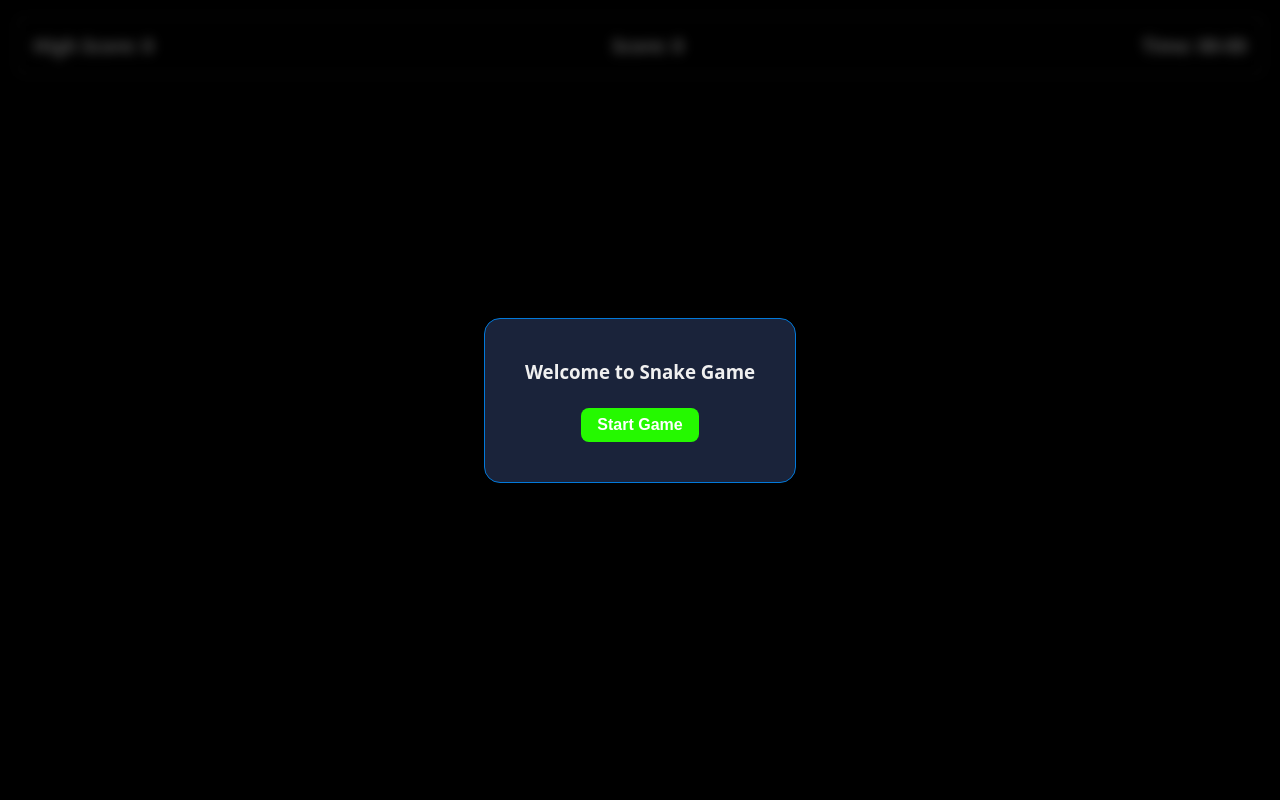
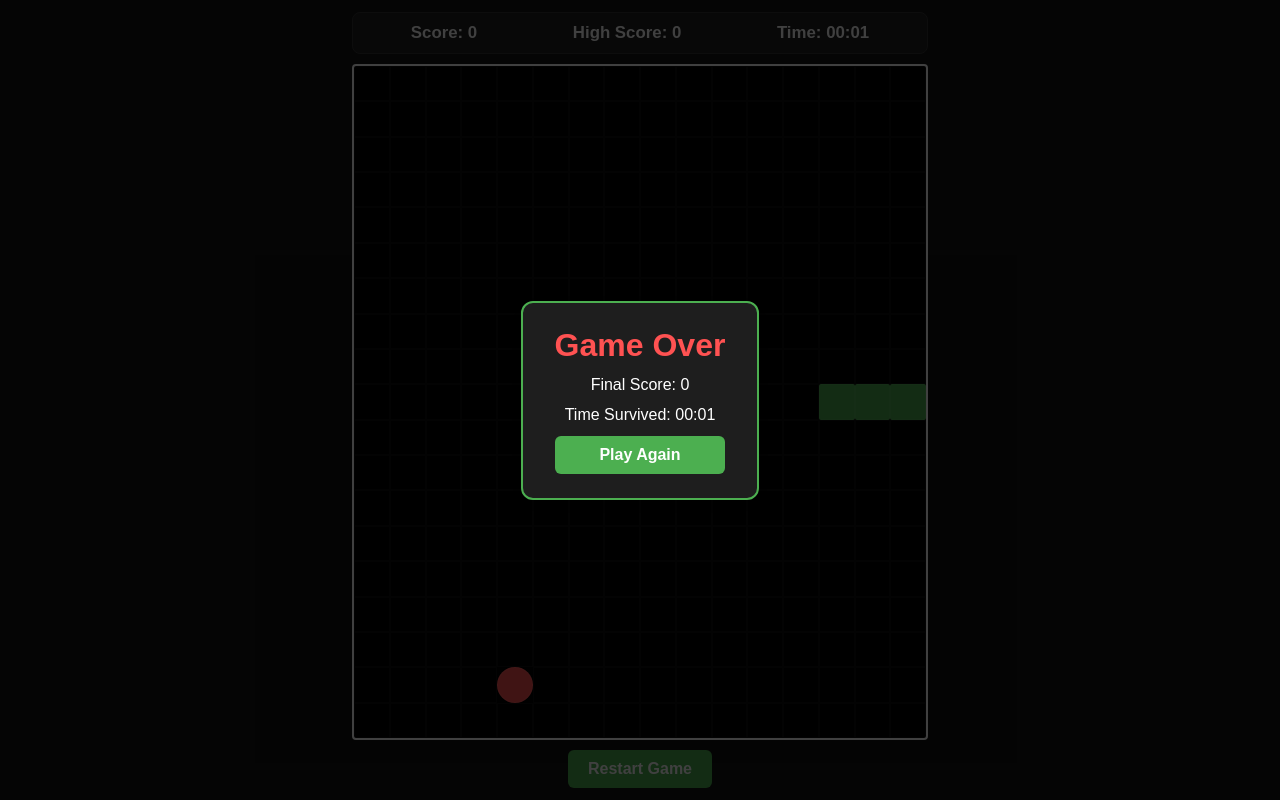
Before and after one commit to shivamgalar/Snake-Game, a plain HTML site: page index.html in a window 1280 px wide. Drawn offline with Linux system fonts and the light colour scheme.

Commit message:
Add live timer, game over modal, and restart functionality

```diff
--- a/index.html
+++ b/index.html
@@ -1,52 +1,55 @@
 <!DOCTYPE html>
 <html lang="en">
-
 <head>
   <meta charset="UTF-8">
-    <meta name="viewport" content="width=device-width, initial-scale=1.0">
-    <title>SnakeGame</title>
+  <meta name="viewport" content="width=device-width, initial-scale=1.0, maximum-scale=1.0, user-scalable=no">
+  <title>Snake Game</title>
   <link rel="stylesheet" href="style.css">
 </head>
-
 <body>
   <main>
     <section>
       <div class="infos">
         <div class="info">
-                    <h3>High Score:
-                        <span id="high-score">0</span>
-                    </h3>
+          <h3>Score: <span id="score">0</span></h3>
         </div>
-
         <div class="info">
-                    <h3> Score:
-                        <span id="score">0</span>
-                    </h3>
+          <h3>High Score: <span id="high-score">0</span></h3>
         </div>
-
         <div class="info">
-                    <h3>Time:
-                        <span id="Time">00-00</span>
-                    </h3>
+          <h3>Time: <span id="timer">00:00</span></h3>
         </div>
       </div>
 
       <div class="board"></div>
-        </section>
 
-        <div class="modal">
-            <div class="start-game">
-                <h3>Welcome to Snake Game</h3>
-                <button class="btn-start">Start Game </button>
+      <!-- Controls & Restart Header -->
+      <div class="actions">
+        <button id="restart-btn" class="btn-action">Restart Game</button>
       </div>
-            <div class="game-over">
-                <h3>Game Over</h3>
-                <button class="btn-restart">Restart Game </button>
+
+      <!-- On-Screen Controls for Mobile -->
+      <div class="mobile-controls">
+        <button class="btn-ctrl" id="up">▲</button>
+        <div class="controls-row">
+          <button class="btn-ctrl" id="left">◀</button>
+          <button class="btn-ctrl" id="down">▼</button>
+          <button class="btn-ctrl" id="right">▶</button>
         </div>
       </div>
+    </section>
   </main>
+
+  <!-- Game Over Overlay Modal -->
+  <div id="game-over-modal" class="modal-overlay hidden">
+    <div class="modal-card">
+      <h2>Game Over</h2>
+      <p>Final Score: <span id="modal-score">0</span></p>
+      <p>Time Survived: <span id="modal-time">00:00</span></p>
+      <button id="modal-restart-btn" class="btn-action">Play Again</button>
+    </div>
+  </div>
 
   <script src="script.js"></script>
 </body>
-
 </html>
--- a/script.js
+++ b/script.js
@@ -1,164 +1,195 @@
-// 1. Select DOM elements FIRST
 const board = document.querySelector('.board');
-const startBtn = document.querySelector('.btn-start');
-const modal = document.querySelector('.modal');
-const startGameModal = document.querySelector('.start-game');
-const gameOverModal = document.querySelector('.game-over');
-const restartButton = document.querySelector('.btn-restart');
+const scoreEl = document.getElementById('score');
+const highScoreEl = document.getElementById('high-score');
+const timerEl = document.getElementById('timer');
 
-const highScoreElement = document.querySelector('#high-score');
-const ScoreElement = document.querySelector('#score');
-const timeElement = document.querySelector('#Time'); // Fixed: capitalized 'T' to match index.html
+const gameOverModal = document.getElementById('game-over-modal');
+const modalScoreEl = document.getElementById('modal-score');
+const modalTimeEl = document.getElementById('modal-time');
+const restartBtn = document.getElementById('restart-btn');
+const modalRestartBtn = document.getElementById('modal-restart-btn');
 
-const blockWidth = 50;
-const blockHeight = 50;
-
-let highScore = localStorage.getItem("highScore") || 0;
-let score = 0;
-let secondsCount = 0;
-
-highScoreElement.innerText = highScore;
+const blockWidth = window.innerWidth < 600 ? 25 : 35;
+const blockHeight = blockWidth;
 
 const cols = Math.floor(board.clientWidth / blockWidth);
 const rows = Math.floor(board.clientHeight / blockHeight);
 
-let IntervalId = null;
-let timeIntervalId = null;
-
-// Grid indexing: row (0 to rows-1), col (0 to cols-1)
-let food = { row: Math.floor(Math.random() * rows), col: Math.floor(Math.random() * cols) };
+board.style.setProperty('--cols', cols);
+board.style.setProperty('--rows', rows);
 
 const blocks = {};
-let snake = [
-    { row: 1, col: 5 },
-    { row: 1, col: 4 },
-    { row: 1, col: 3 }
-];
+let snake = [];
+let direction = 'right';
+let nextDirection = 'right';
+let food = null;
+let score = 0;
+let highScore = localStorage.getItem('snakeHighScore') || 0;
 
-let direction = 'right';
+let gameInterval = null;
+let timerInterval = null;
+let secondsElapsed = 0;
 
-// Build grid
+highScoreEl.innerText = highScore;
+
+// Generate Grid
 for (let row = 0; row < rows; row++) {
   for (let col = 0; col < cols; col++) {
     const block = document.createElement('div');
-        block.classList.add("block");
+    block.classList.add('block');
+    blocks[`${row},${col}`] = block;
     board.appendChild(block);
-        blocks[`${row},${col}`] = block;
   }
 }
 
-function render() {
-    let head = { ...snake[0] };
+function formatTime(sec) {
+  const mins = Math.floor(sec / 60);
+  const secs = sec % 60;
+  return `${mins < 10 ? '0' : ''}${mins}:${secs < 10 ? '0' : ''}${secs}`;
+}
 
-    if (direction === "left") head.col -= 1;
-    else if (direction === "right") head.col += 1;
-    else if (direction === "up") head.row -= 1;
-    else if (direction === "down") head.row += 1;
+function startTimer() {
+  clearInterval(timerInterval);
+  secondsElapsed = 0;
+  timerEl.innerText = '00:00';
+  timerInterval = setInterval(() => {
+    secondsElapsed++;
+    timerEl.innerText = formatTime(secondsElapsed);
+  }, 1000);
+}
 
-    // Wall collision logic
-    if (head.row < 0 || head.row >= rows || head.col < 0 || head.col >= cols) {
-        clearInterval(IntervalId);
-        clearInterval(timeIntervalId);
-        modal.style.display = "flex";
-        startGameModal.style.display = "none";
-        gameOverModal.style.display = "flex";
+function stopTimer() {
+  clearInterval(timerInterval);
+}
+
+function initGame() {
+  clearInterval(gameInterval);
+  stopTimer();
+  gameOverModal.classList.add('hidden');
+
+  score = 0;
+  scoreEl.innerText = score;
+  direction = 'right';
+  nextDirection = 'right';
+
+  const startRow = Math.floor(rows / 2);
+  const startCol = Math.floor(cols / 2);
+
+  snake = [
+    { x: startRow, y: startCol },
+    { x: startRow, y: startCol - 1 },
+    { x: startRow, y: startCol - 2 }
+  ];
+
+  spawnFood();
+  startTimer();
+  render();
+  gameInterval = setInterval(gameStep, 150);
+}
+
+function spawnFood() {
+  let valid = false;
+  while (!valid) {
+    const r = Math.floor(Math.random() * rows);
+    const c = Math.floor(Math.random() * cols);
+    const inSnake = snake.some(segment => segment.x === r && segment.y === c);
+    if (!inSnake) {
+      food = { x: r, y: c };
+      valid = true;
+    }
+  }
+}
+
+function setDirection(newDir) {
+  if (newDir === 'up' && direction !== 'down') nextDirection = 'up';
+  if (newDir === 'down' && direction !== 'up') nextDirection = 'down';
+  if (newDir === 'left' && direction !== 'right') nextDirection = 'left';
+  if (newDir === 'right' && direction !== 'left') nextDirection = 'right';
+}
+
+// Keyboard controls
+window.addEventListener('keydown', (e) => {
+  if (e.key === 'ArrowUp' || e.key === 'w') setDirection('up');
+  if (e.key === 'ArrowDown' || e.key === 's') setDirection('down');
+  if (e.key === 'ArrowLeft' || e.key === 'a') setDirection('left');
+  if (e.key === 'ArrowRight' || e.key === 'd') setDirection('right');
+});
+
+// Touch controls
+document.getElementById('up')?.addEventListener('click', () => setDirection('up'));
+document.getElementById('down')?.addEventListener('click', () => setDirection('down'));
+document.getElementById('left')?.addEventListener('click', () => setDirection('left'));
+document.getElementById('right')?.addEventListener('click', () => setDirection('right'));
+
+// Restart buttons
+restartBtn.addEventListener('click', initGame);
+modalRestartBtn.addEventListener('click', initGame);
+
+function handleGameOver() {
+  clearInterval(gameInterval);
+  stopTimer();
+
+  modalScoreEl.innerText = score;
+  modalTimeEl.innerText = formatTime(secondsElapsed);
+  gameOverModal.classList.remove('hidden');
+}
+
+function gameStep() {
+  direction = nextDirection;
+  const head = { ...snake[0] };
+
+  if (direction === 'up') head.x -= 1;
+  if (direction === 'down') head.x += 1;
+  if (direction === 'left') head.y -= 1;
+  if (direction === 'right') head.y += 1;
+
+  // Wall collision check
+  if (head.x < 0 || head.x >= rows || head.y < 0 || head.y >= cols) {
+    handleGameOver();
     return;
   }
 
-    // Draw Food
-    if (blocks[`${food.row},${food.col}`]) {
-        blocks[`${food.row},${food.col}`].classList.add("food");
-    }
-
-    // Food consume logic
-    if (head.row === food.row && head.col === food.col) {
-        blocks[`${food.row},${food.col}`].classList.remove("food");
-        food = { row: Math.floor(Math.random() * rows), col: Math.floor(Math.random() * cols) };
-
-        score += 10;
-        ScoreElement.innerText = score;
-
-        if (score > highScore) {
-            highScore = score;
-            localStorage.setItem("highScore", highScore.toString());
-            highScoreElement.innerText = highScore;
-        }
-    } else {
-        // Clear tail if no food eaten
-        const tail = snake.pop();
-        if (blocks[`${tail.row},${tail.col}`]) {
-            blocks[`${tail.row},${tail.col}`].classList.remove("fill");
-        }
+  // Self collision check
+  if (snake.some(segment => segment.x === head.x && segment.y === head.y)) {
+    handleGameOver();
+    return;
   }
 
   snake.unshift(head);
 
-    // Draw Snake
-    snake.forEach(segment => {
-        if (blocks[`${segment.row},${segment.col}`]) {
-            blocks[`${segment.row},${segment.col}`].classList.add("fill");
+  // Food collision check
+  if (head.x === food.x && head.y === food.y) {
+    score += 10;
+    scoreEl.innerText = score;
+    if (score > highScore) {
+      highScore = score;
+      highScoreEl.innerText = highScore;
+      localStorage.setItem('snakeHighScore', highScore);
     }
-    });
+    spawnFood();
+  } else {
+    snake.pop();
   }
 
-function startTimer() {
-    secondsCount = 0;
-    timeIntervalId = setInterval(() => {
-        secondsCount++;
-        let mins = String(Math.floor(secondsCount / 60)).padStart(2, '0');
-        let secs = String(secondsCount % 60).padStart(2, '0');
-        timeElement.innerText = `${mins}-${secs}`;
-    }, 1000);
+  render();
 }
 
-startBtn.addEventListener('click', () => {
-    modal.style.display = "none";
-    clearInterval(IntervalId);
-    clearInterval(timeIntervalId);
-    IntervalId = setInterval(render, 200);
-    startTimer();
+function render() {
+  document.querySelectorAll('.block.fill').forEach(el => el.classList.remove('fill'));
+  document.querySelectorAll('.block.food').forEach(el => el.classList.remove('food'));
+
+  // Draw snake
+  snake.forEach(segment => {
+    const key = `${segment.x},${segment.y}`;
+    if (blocks[key]) blocks[key].classList.add('fill');
   });
 
-restartButton.addEventListener('click', resetGame);
-
-function resetGame() {
-    // Clear old food and snake classes
-    if (blocks[`${food.row},${food.col}`]) {
-        blocks[`${food.row},${food.col}`].classList.remove("food");
+  // Draw food
+  if (food) {
+    const foodKey = `${food.x},${food.y}`;
+    if (blocks[foodKey]) blocks[foodKey].classList.add('food');
   }
-    snake.forEach(segment => {
-        if (blocks[`${segment.row},${segment.col}`]) {
-            blocks[`${segment.row},${segment.col}`].classList.remove("fill");
-        }
-    });
-
-    score = 0;
-    ScoreElement.innerText = score;
-    timeElement.innerText = "00-00";
-
-    direction = "right";
-    snake = [
-        { row: 1, col: 5 },
-        { row: 1, col: 4 },
-        { row: 1, col: 3 }
-    ];
-    food = { row: Math.floor(Math.random() * rows), col: Math.floor(Math.random() * cols) };
-
-    modal.style.display = "none";
-    clearInterval(IntervalId);
-    clearInterval(timeIntervalId);
-    IntervalId = setInterval(render, 200);
-    startTimer();
 }
 
-addEventListener('keydown', (event) => {
-    if (event.key === "ArrowUp" && direction !== "down") {
-        direction = "up";
-    } else if (event.key === "ArrowDown" && direction !== "up") {
-        direction = "down";
-    } else if (event.key === "ArrowLeft" && direction !== "right") {
-        direction = "left";
-    } else if (event.key === "ArrowRight" && direction !== "left") {
-        direction = "right";
-    }
-});
+// Start game on load
+initGame();
--- a/style.css
+++ b/style.css
@@ -1,140 +1,159 @@
 * {
+  box-sizing: border-box;
   margin: 0;
   padding: 0;
-    box-sizing: border-box;
 }
 
-:root {
-    --bg-primary-color: #0a0101;
-    --bg-fill-color: #25f900;
-    --bg-food-color: #f90000;
-    --text-primary-color: #f0f0f0;
-
-    --space-sm-: 8px;
-    --space-md-: 16px;
-    --space-lg-: 24px;
-    --space-2xl-: 40px;
-
-    --border-primary-color: rgb(2, 121, 218);
-    --border-radius-sm: 8px;
-    --border-radius-lg: 16px;
-}
-
-/* Ensure no margins or scrollbars push content down */
-html, body {
-    width: 100%;
+body {
+  background-color: #121212;
+  color: #ffffff;
+  font-family: sans-serif;
   height: 100vh;
-    margin: 0 !important;
-    padding: 0 !important;
-    overflow: hidden !important;
-    background-color: rgb(2, 121, 218); /* Matches section background so no black shows */
-    color: var(--text-primary-color);
-    font-family: system-ui, -apple-system, BlinkMacSystemFont, 'Segoe UI', Roboto, sans-serif;
+  display: flex;
+  justify-content: center;
+  align-items: center;
+  overflow: hidden;
 }
 
 main {
   width: 100%;
+  max-width: 600px;
   height: 100vh;
-    margin: 0 !important;
-    padding: 0 !important;
+  padding: 12px;
+  display: flex;
+  flex-direction: column;
 }
 
-/* Main blue game section attached flush to top */
 section {
-    width: 100%;
-    height: 100vh;
-    padding: var(--space-md-); /* Smaller equal padding all around */
-    background-color: black;
   display: flex;
   flex-direction: column;
-    gap: var(--space-md-);
+  height: 100%;
+  gap: 10px;
 }
 
-/* Info Bar at Top */
 .infos {
-    width: 100%;
   display: flex;
-    justify-content: space-between;
-    padding: var(--space-md-);
-    border: 1px solid rgba(255, 255, 255, 0.3);
-    border-radius: var(--border-radius-sm);
-    background-color: rgba(0, 0, 0, 0.15);
+  justify-content: space-around;
+  background-color: #1e1e1e;
+  padding: 10px;
+  border-radius: 8px;
+  border: 1px solid #333;
+  font-size: 0.9rem;
 }
 
-/* Game Board */
 .board {
-    border: 1px solid rgba(20, 20, 20, 0.3);
-    background-color: rgba(0, 0, 0, 0.2);
-    flex: 1;
-    min-height: 0;
+  flex-grow: 1;
+  border: 2px solid #ffffff;
+  border-radius: 4px;
   display: grid;
-    grid-template-columns: repeat(auto-fill, minmax(50px, 1fr));
-    grid-template-rows: repeat(auto-fill, minmax(50px, 1fr));
+  grid-template-columns: repeat(var(--cols), 1fr);
+  grid-template-rows: repeat(var(--rows), 1fr);
+  touch-action: none;
+  background-color: #000000;
 }
 
 .block {
-    border: 1px solid rgba(0, 0, 0, 0.737);
+  border: 1px solid rgba(255, 255, 255, 0.05);
+}
+
+.block.fill {
+  background-color: #4caf50;
+  border-radius: 2px;
+}
+
+.block.food {
+  background-color: #ff5252;
   border-radius: 50%;
 }
 
-.fill {
-    background-color: var(--bg-fill-color);
-    box-shadow: 0 0 8px var(--bg-fill-color);
+.actions {
+  display: flex;
+  justify-content: center;
 }
 
-.food {
-    background-color: var(--bg-food-color);
-    box-shadow: 0 0 10px var(--bg-food-color);
-    border-radius: 50%;
+.btn-action {
+  background-color: #4caf50;
+  color: #ffffff;
+  border: none;
+  padding: 10px 20px;
+  font-size: 1rem;
+  font-weight: bold;
+  border-radius: 6px;
+  cursor: pointer;
+  transition: background-color 0.2s;
 }
 
-/* Modals */
-.modal {
+.btn-action:hover {
+  background-color: #45a049;
+}
+
+.mobile-controls {
+  display: flex;
+  flex-direction: column;
+  align-items: center;
+  gap: 6px;
+  padding-top: 4px;
+}
+
+.controls-row {
+  display: flex;
+  gap: 12px;
+}
+
+.btn-ctrl {
+  width: 50px;
+  height: 50px;
+  font-size: 1.2rem;
+  border-radius: 12px;
+  background-color: #2a2a2a;
+  color: #ffffff;
+  border: 1px solid #444;
+  touch-action: manipulation;
+  cursor: pointer;
+  user-select: none;
+}
+
+.btn-ctrl:active {
+  background-color: #4caf50;
+}
+
+/* Modal Overlay Styling */
+.modal-overlay {
   position: fixed;
   top: 0;
   left: 0;
   width: 100vw;
   height: 100vh;
-    background-color: rgba(0, 0, 0, 0.65);
-    backdrop-filter: blur(6px);
+  background-color: rgba(0, 0, 0, 0.75);
   display: flex;
   justify-content: center;
   align-items: center;
   z-index: 100;
 }
 
-.modal .start-game,
-.modal .game-over {
-    display: flex;
-    flex-direction: column;
-    align-items: center;
-    justify-content: center;
-    gap: var(--space-lg-);
-    background-color: #1a233a;
-    padding: var(--space-2xl-);
-    border: 1px solid var(--border-primary-color);
-    border-radius: var(--border-radius-lg);
-    box-shadow: 0 10px 25px rgba(0, 0, 0, 0.5);
-    text-align: center;
-    min-width: 280px;
-}
-
-.modal .game-over {
+.modal-overlay.hidden {
   display: none;
 }
 
-.btn-start, .btn-restart {
-    padding: var(--space-sm-) var(--space-md-);
-    font-size: 1rem;
-    font-weight: bold;
-    color: white;
-    background: var(--bg-fill-color);
-    border: none;
-    border-radius: var(--border-radius-sm);
-    cursor: pointer;
-    transition: transform 0.2s ease;
+.modal-card {
+  background-color: #1e1e1e;
+  border: 2px solid #4caf50;
+  border-radius: 12px;
+  padding: 24px 32px;
+  text-align: center;
+  display: flex;
+  flex-direction: column;
+  gap: 12px;
+  box-shadow: 0px 4px 20px rgba(0, 0, 0, 0.5);
 }
 
-.btn-start:hover, .btn-restart:hover {
-    transform: scale(1.05);
+.modal-card h2 {
+  color: #ff5252;
+  font-size: 2rem;
 }
+
+@media (min-width: 768px) {
+  .mobile-controls {
+    display: none;
+  }
+}
```
Lines whose indentation alone changed are shown as unchanged.
